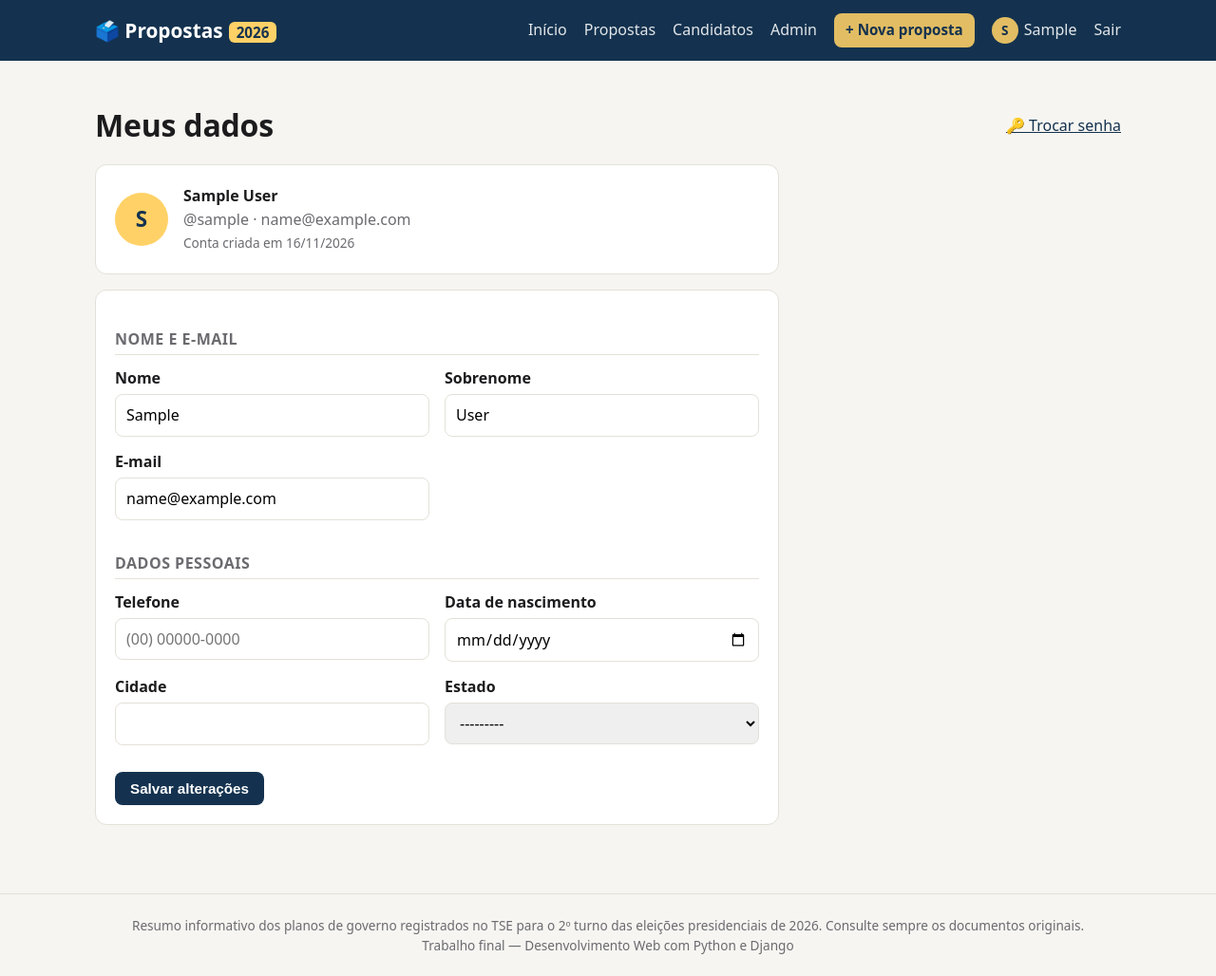
After one commit to vini323/debate-politico, a Django app: page /contas/meus-dados/ in a window 1280 px wide. The commit adds this page. Shown: the whole page at 95% size. Run offline with Django 5.2, Linux system fonts and the light colour scheme; the visitor is signed in with stand-in values (Sample User, id 1); data comes from the database, SQL or seed files in the repository.

Commit message:
Adiciona login, cadastro de usuário e página Meus dados
Novo app 'contas' com model Perfil (OneToOne com User), telas de
entrar, cadastrar, editar dados e trocar senha. Criar, editar e
excluir propostas e candidatos passa a exigir login.

Co-Authored-By: Claude Opus 5.5 <noreply@anthropic.com>
Claude-Session: https://claude.ai/code/session_017wDY4HVE3rLJsQYRZZM6BW

```diff
--- a/config/settings.py
+++ b/config/settings.py
@@ -18,6 +18,7 @@ INSTALLED_APPS = [
     "django.contrib.messages",
     "django.contrib.staticfiles",
     "propostas",
+    "contas",
 ]
 
 MIDDLEWARE = [
@@ -72,3 +73,8 @@ STATIC_URL = "static/"
 STATICFILES_DIRS = [BASE_DIR / "static"]
 
 DEFAULT_AUTO_FIELD = "django.db.models.BigAutoField"
+
+# Login / logout
+LOGIN_URL = "contas:login"
+LOGIN_REDIRECT_URL = "propostas:inicio"
+LOGOUT_REDIRECT_URL = "propostas:inicio"
--- a/config/urls.py
+++ b/config/urls.py
@@ -7,5 +7,6 @@ admin.site.index_title = "Painel de administração"
 
 urlpatterns = [
     path("admin/", admin.site.urls),
+    path("contas/", include("contas.urls")),
     path("", include("propostas.urls")),
 ]
--- /dev/null
+++ b/contas/forms.py
@@ -0,0 +1,51 @@
+from django import forms
+from django.contrib.auth.forms import UserCreationForm
+from django.contrib.auth.models import User
+
+from .models import Perfil
+
+
+class CadastroForm(UserCreationForm):
+    """Cria o usuário (login + senha) já com nome e e-mail."""
+
+    first_name = forms.CharField(label="Nome", max_length=150)
+    last_name = forms.CharField(label="Sobrenome", max_length=150)
+    email = forms.EmailField(label="E-mail")
+
+    class Meta(UserCreationForm.Meta):
+        model = User
+        fields = ("username", "first_name", "last_name", "email")
+        labels = {"username": "Nome de usuário"}
+
+    def clean_email(self):
+        email = self.cleaned_data["email"].lower()
+        if User.objects.filter(email__iexact=email).exists():
+            raise forms.ValidationError("Já existe uma conta com este e-mail.")
+        return email
+
+
+class DadosUsuarioForm(forms.ModelForm):
+    """Edita nome e e-mail do usuário logado."""
+
+    class Meta:
+        model = User
+        fields = ("first_name", "last_name", "email")
+        labels = {"first_name": "Nome", "last_name": "Sobrenome", "email": "E-mail"}
+
+    def clean_email(self):
+        email = self.cleaned_data["email"].lower()
+        if User.objects.filter(email__iexact=email).exclude(pk=self.instance.pk).exists():
+            raise forms.ValidationError("Já existe outra conta com este e-mail.")
+        return email
+
+
+class PerfilForm(forms.ModelForm):
+    """Dados pessoais extras (model Perfil)."""
+
+    class Meta:
+        model = Perfil
+        fields = ("telefone", "data_nascimento", "cidade", "estado")
+        widgets = {
+            "data_nascimento": forms.DateInput(attrs={"type": "date"}, format="%Y-%m-%d"),
+            "telefone": forms.TextInput(attrs={"placeholder": "(00) 00000-0000"}),
+        }
--- /dev/null
+++ b/contas/models.py
@@ -0,0 +1,33 @@
+from django.conf import settings
+from django.db import models
+
+ESTADOS = [
+    ("AC", "Acre"), ("AL", "Alagoas"), ("AP", "Amapá"), ("AM", "Amazonas"),
+    ("BA", "Bahia"), ("CE", "Ceará"), ("DF", "Distrito Federal"), ("ES", "Espírito Santo"),
+    ("GO", "Goiás"), ("MA", "Maranhão"), ("MT", "Mato Grosso"), ("MS", "Mato Grosso do Sul"),
+    ("MG", "Minas Gerais"), ("PA", "Pará"), ("PB", "Paraíba"), ("PR", "Paraná"),
+    ("PE", "Pernambuco"), ("PI", "Piauí"), ("RJ", "Rio de Janeiro"), ("RN", "Rio Grande do Norte"),
+    ("RS", "Rio Grande do Sul"), ("RO", "Rondônia"), ("RR", "Roraima"), ("SC", "Santa Catarina"),
+    ("SP", "São Paulo"), ("SE", "Sergipe"), ("TO", "Tocantins"),
+]
+
+
+class Perfil(models.Model):
+    """Dados extras do usuário, ligados 1 para 1 ao User do Django."""
+
+    usuario = models.OneToOneField(
+        settings.AUTH_USER_MODEL, on_delete=models.CASCADE,
+        related_name="perfil", verbose_name="usuário",
+    )
+    telefone = models.CharField("telefone", max_length=20, blank=True)
+    data_nascimento = models.DateField("data de nascimento", null=True, blank=True)
+    cidade = models.CharField("cidade", max_length=80, blank=True)
+    estado = models.CharField("estado", max_length=2, choices=ESTADOS, blank=True)
+    criado_em = models.DateTimeField("cadastrado em", auto_now_add=True)
+
+    class Meta:
+        verbose_name = "perfil"
+        verbose_name_plural = "perfis"
+
+    def __str__(self):
+        return f"Perfil de {self.usuario.get_full_name() or self.usuario.username}"
--- /dev/null
+++ b/contas/urls.py
@@ -0,0 +1,16 @@
+from django.contrib.auth import views as auth_views
+from django.urls import path
+
+from . import views
+
+app_name = "contas"
+
+urlpatterns = [
+    path("entrar/", auth_views.LoginView.as_view(
+        template_name="contas/login.html", redirect_authenticated_user=True,
+    ), name="login"),
+    path("sair/", auth_views.LogoutView.as_view(), name="logout"),
+    path("cadastro/", views.cadastro, name="cadastro"),
+    path("meus-dados/", views.meus_dados, name="meus_dados"),
+    path("meus-dados/senha/", views.TrocarSenhaView.as_view(), name="trocar_senha"),
+]
--- /dev/null
+++ b/contas/views.py
@@ -0,0 +1,63 @@
+from django.contrib import messages
+from django.contrib.auth import login
+from django.contrib.auth.decorators import login_required
+from django.contrib.auth.views import PasswordChangeView
+from django.contrib.messages.views import SuccessMessageMixin
+from django.db import transaction
+from django.shortcuts import redirect, render
+from django.urls import reverse_lazy
+
+from .forms import CadastroForm, DadosUsuarioForm, PerfilForm
+from .models import Perfil
+
+
+def cadastro(request):
+    """Cria a conta + perfil e já deixa a pessoa logada."""
+    if request.user.is_authenticated:
+        return redirect("propostas:inicio")
+
+    if request.method == "POST":
+        form = CadastroForm(request.POST)
+        perfil_form = PerfilForm(request.POST)
+        if form.is_valid() and perfil_form.is_valid():
+            with transaction.atomic():
+                usuario = form.save()
+                perfil = perfil_form.save(commit=False)
+                perfil.usuario = usuario
+                perfil.save()
+            login(request, usuario)
+            messages.success(request, f"Bem-vindo(a), {usuario.first_name}! Sua conta foi criada.")
+            return redirect("propostas:inicio")
+    else:
+        form = CadastroForm()
+        perfil_form = PerfilForm()
+
+    return render(request, "contas/cadastro.html", {"form": form, "perfil_form": perfil_form})
+
+
+@login_required
+def meus_dados(request):
+    """Mostra e edita os dados do usuário logado."""
+    perfil, _ = Perfil.objects.get_or_create(usuario=request.user)
+
+    if request.method == "POST":
+        form = DadosUsuarioForm(request.POST, instance=request.user)
+        perfil_form = PerfilForm(request.POST, instance=perfil)
+        if form.is_valid() and perfil_form.is_valid():
+            form.save()
+            perfil_form.save()
+            messages.success(request, "Seus dados foram atualizados.")
+            return redirect("contas:meus_dados")
+    else:
+        form = DadosUsuarioForm(instance=request.user)
+        perfil_form = PerfilForm(instance=perfil)
+
+    return render(request, "contas/meus_dados.html", {
+        "form": form, "perfil_form": perfil_form, "perfil": perfil,
+    })
+
+
+class TrocarSenhaView(SuccessMessageMixin, PasswordChangeView):
+    template_name = "contas/trocar_senha.html"
+    success_url = reverse_lazy("contas:meus_dados")
+    success_message = "Senha alterada com sucesso."
--- a/static/css/estilo.css
+++ b/static/css/estilo.css
@@ -159,3 +159,26 @@ main.container { padding-top: 28px; padding-bottom: 56px; min-height: 70vh; }
   .hero h1 { font-size: 1.8rem; }
   .tabela { display: block; overflow-x: auto; font-size: .9rem; }
 }
+
+/* ---------- Contas / login ---------- */
+form.inline { display: inline; margin: 0; }
+.link-topo { background: none; border: 0; color: #fff; opacity: .88; cursor: pointer; font: inherit; padding: 0; }
+.link-topo:hover { opacity: 1; text-decoration: underline; }
+.usuario { display: inline-flex; align-items: center; gap: 6px; }
+.avatar {
+  display: inline-flex; align-items: center; justify-content: center; flex-shrink: 0;
+  width: 56px; height: 56px; border-radius: 50%; background: #ffd166; color: var(--primaria);
+  font-weight: 800; font-size: 1.4rem;
+}
+.avatar.mini { width: 28px; height: 28px; font-size: .85rem; }
+.auth { display: flex; justify-content: center; padding: 20px 0; }
+.auth-card { width: 100%; max-width: 440px; }
+.auth-card.largo { max-width: 640px; }
+.auth-card h1 { margin-top: 0; }
+.auth-rodape { text-align: center; margin: 16px 0 0; color: var(--suave); }
+.btn-largo { width: 100%; padding: 12px; font-size: 1rem; margin-top: 6px; }
+.grupo { margin: 22px 0 12px; padding-bottom: 6px; border-bottom: 1px solid var(--borda); font-size: 1rem; color: var(--suave); text-transform: uppercase; letter-spacing: .5px; }
+.duas-colunas { display: grid; grid-template-columns: 1fr 1fr; gap: 0 16px; }
+.campo ul { margin: 4px 0 0; padding-left: 18px; color: var(--suave); font-size: .82rem; }
+.resumo-conta { display: flex; gap: 16px; align-items: center; max-width: 720px; }
+@media (max-width: 760px) { .duas-colunas { grid-template-columns: 1fr; } }
--- a/templates/base.html
+++ b/templates/base.html
@@ -15,8 +15,20 @@
         <a href="{% url 'propostas:inicio' %}">Início</a>
         <a href="{% url 'propostas:proposta_lista' %}">Propostas</a>
         <a href="{% url 'propostas:candidato_lista' %}">Candidatos</a>
-        <a href="{% url 'admin:index' %}">Admin</a>
-        <a class="btn btn-claro" href="{% url 'propostas:proposta_nova' %}">+ Nova proposta</a>
+        {% if user.is_staff %}<a href="{% url 'admin:index' %}">Admin</a>{% endif %}
+        {% if user.is_authenticated %}
+          <a class="btn btn-claro" href="{% url 'propostas:proposta_nova' %}">+ Nova proposta</a>
+          <a class="usuario" href="{% url 'contas:meus_dados' %}" title="Meus dados">
+            <span class="avatar mini">{{ user.first_name|default:user.username|first|upper }}</span>
+            {{ user.first_name|default:user.username }}
+          </a>
+          <form method="post" action="{% url 'contas:logout' %}" class="inline">
+            {% csrf_token %}<button type="submit" class="link-topo">Sair</button>
+          </form>
+        {% else %}
+          <a href="{% url 'contas:login' %}">Entrar</a>
+          <a class="btn btn-claro" href="{% url 'contas:cadastro' %}">Cadastrar</a>
+        {% endif %}
       </nav>
     </div>
   </header>
--- /dev/null
+++ b/templates/contas/meus_dados.html
@@ -0,0 +1,32 @@
+{% extends "base.html" %}
+{% block titulo %}Meus dados{% endblock %}
+{% block conteudo %}
+<div class="cabecalho">
+  <h1>Meus dados</h1>
+  <a href="{% url 'contas:trocar_senha' %}">🔑 Trocar senha</a>
+</div>
+
+<div class="card resumo-conta">
+  <div class="avatar">{{ user.first_name|default:user.username|first|upper }}</div>
+  <div>
+    <strong>{{ user.get_full_name|default:user.username }}</strong><br>
+    <span class="sub">@{{ user.username }} · {{ user.email|default:"sem e-mail" }}</span><br>
+    <span class="sub pequeno">Conta criada em {{ user.date_joined|date:"d/m/Y" }}{% if user.last_login %} · último acesso {{ user.last_login|date:"d/m/Y H:i" }}{% endif %}</span>
+  </div>
+</div>
+
+<form method="post" class="card form" novalidate>
+  {% csrf_token %}
+  <h3 class="grupo">Nome e e-mail</h3>
+  <div class="duas-colunas">
+    {% include "propostas/_campos.html" with form=form %}
+  </div>
+  <h3 class="grupo">Dados pessoais</h3>
+  <div class="duas-colunas">
+    {% include "propostas/_campos.html" with form=perfil_form %}
+  </div>
+  <div class="acoes">
+    <button class="btn" type="submit">Salvar alterações</button>
+  </div>
+</form>
+{% endblock %}
```
Also changed, not shown: contas/admin.py (added, +35 -0 lines), contas/apps.py (added, +7 -0 lines), propostas/views.py (+7 -6 lines), templates/contas/cadastro.html (added, +23 -0 lines), templates/contas/login.html (added, +17 -0 lines), templates/contas/trocar_senha.html (added, +15 -0 lines), README.md, contas/__init__.py (added), contas/migrations/0001_initial.py (added), contas/migrations/__init__.py (added).
